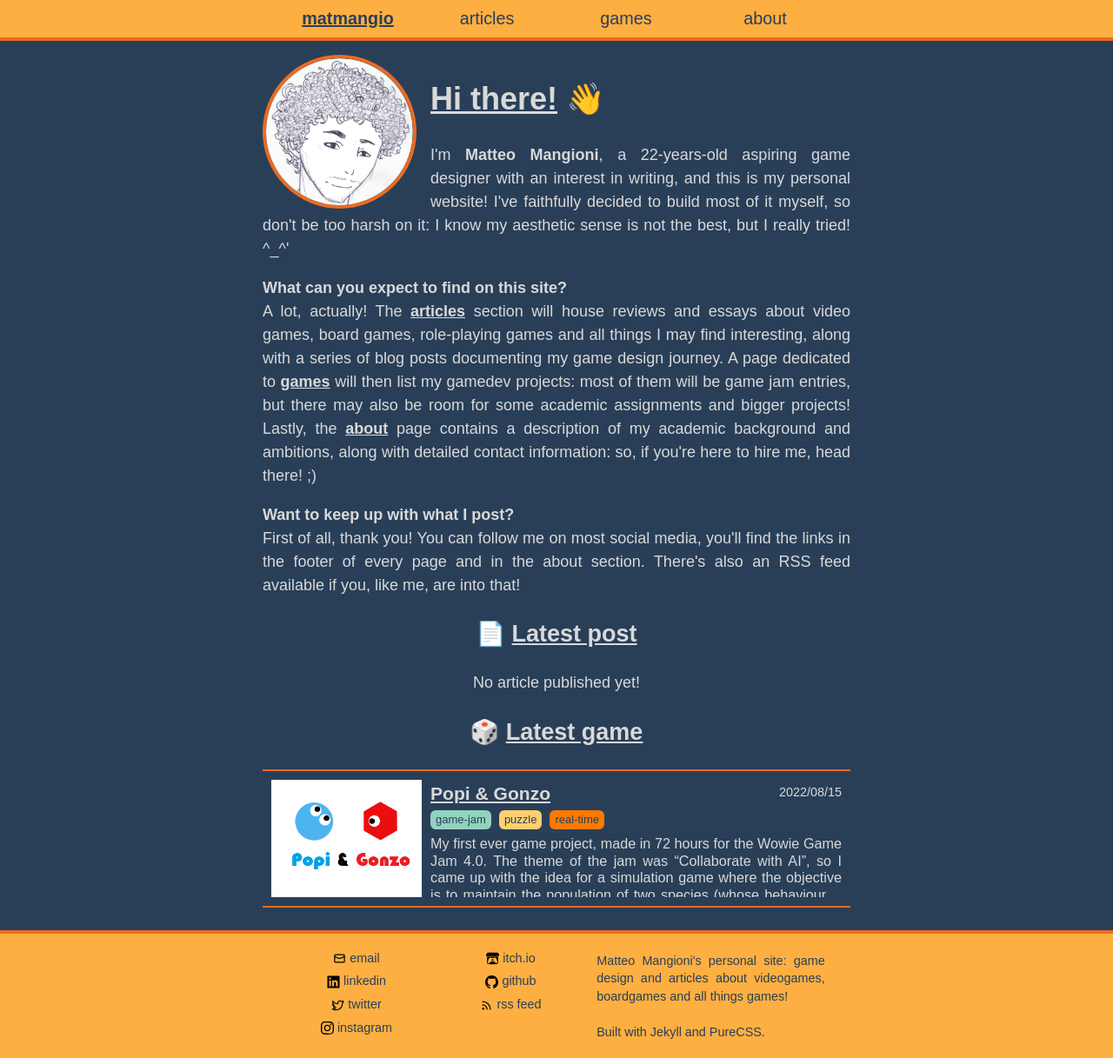
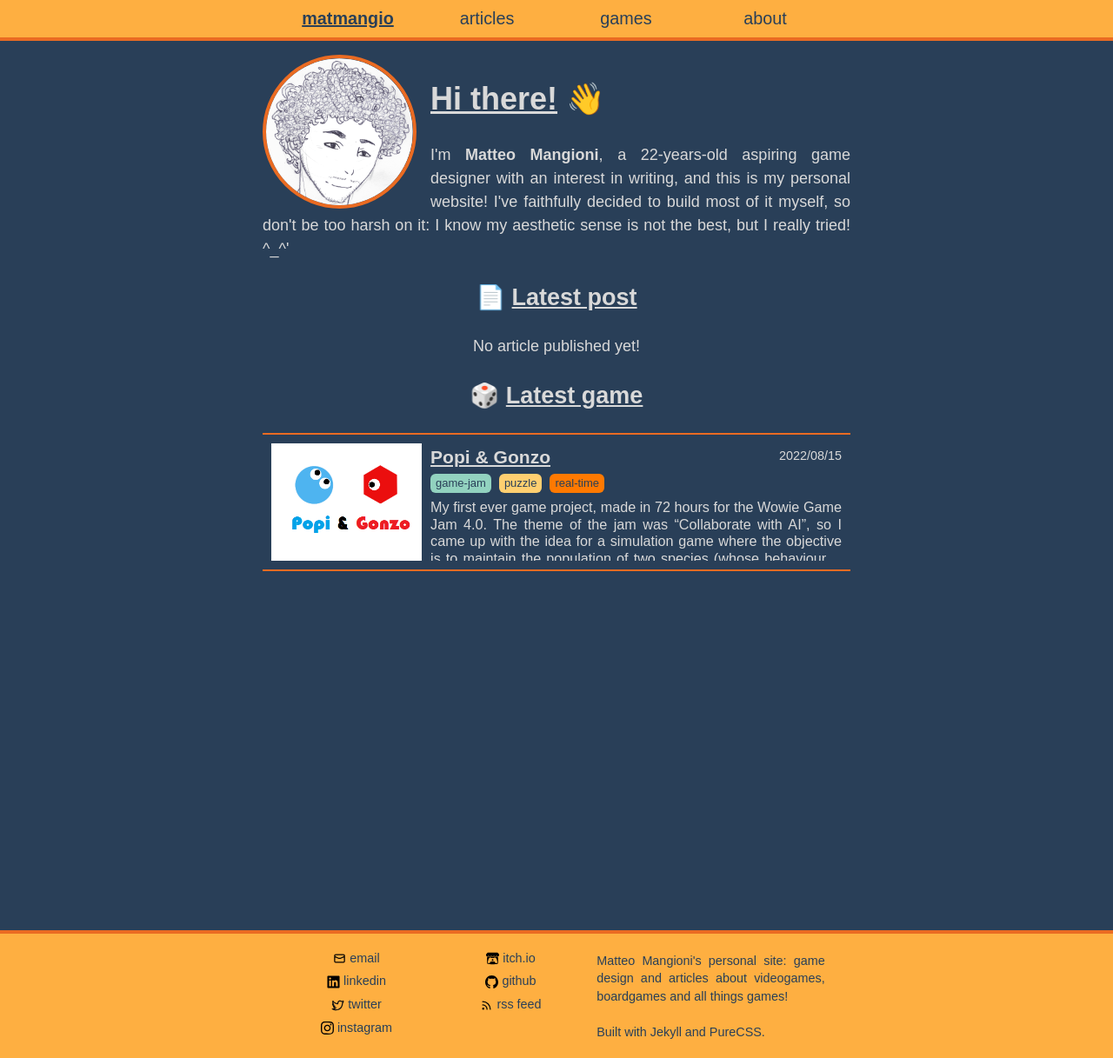
Before and after one commit to matmangio/matmangio.github.io, a Jekyll site: the page built from index.html, in a window 1280 px wide and 1217 px high. Shown: the whole window at 87% size. Built offline with Jekyll 4.4.1, drawn with Linux system fonts in a browser that asks for light colours; nearby versions of some CDN libraries; emoji names are drawn with the system emoji font; some web fonts are replaced.

Commit message:
Strip down homepage

```diff
--- a/index.html
+++ b/index.html
@@ -2,23 +2,16 @@
 title: home
 ---
 {% include /liquid/time.liquid %}
-<img src="/assets/images/favicon.png" width="25%" class="circular-border float" style="margin: 0px 16px 5px 0px;">
-<h1><u>Hi there!</u> :wave:</h1>
-<p>
-    I'm <b>Matteo Mangioni</b>, a {{ my_age }}-years-old aspiring game designer with an interest in writing, and this is my personal website!
-    I've faithfully decided to build most of it myself, so don't be too harsh on it: I know my aesthetic sense is not the best, but I really tried! ^_^'
-</p>
-<p>
-    <b>What can you expect to find on this site?</b> <br>
-    A lot, actually! The <b><a href="/articles.html" class="std-decoration">articles</a></b> section will house reviews and essays about video games, board games, role-playing games and all things I may find interesting, along with a series of blog posts documenting my game design journey.
-    A page dedicated to <b><a href="/games.html" class="std-decoration">games</a></b> will then list my gamedev projects: most of them will be game jam entries, but there may also be room for some academic assignments and bigger projects!
-    Lastly, the <b><a href="/about.html" class="std-decoration">about</a></b> page contains a description of my academic background and ambitions, along with detailed contact information: so, if you're here to hire me, head there! ;)
-</p>
-<p>
-    <b>Want to keep up with what I post?</b> <br>
-    First of all, thank you! You can follow me on most social media, you'll find the links in the footer of every page and in the about section.
-    There's also an RSS feed available if you, like me, are into that!
-</p>
+<div class="pure-g">
+    <div class="pure-u-1">
+        <img src="/assets/images/favicon.png" width="25%" class="circular-border float" style="margin: 0px 16px 5px 0px;">
+        <h1><u>Hi there!</u> :wave:</h1>
+        <p style="margin-bottom: 0;">
+            I'm <b>Matteo Mangioni</b>, a {{ my_age }}-years-old aspiring game designer with an interest in writing, and this is my personal website!
+            I've faithfully decided to build most of it myself, so don't be too harsh on it: I know my aesthetic sense is not the best, but I really tried! ^_^'
+        </p>
+    </div>
+</div>
 
 <h2 class="center-text"> :page_facing_up: <u>Latest post</u></h2>
 {% if site.posts.size > 0 %}
```
